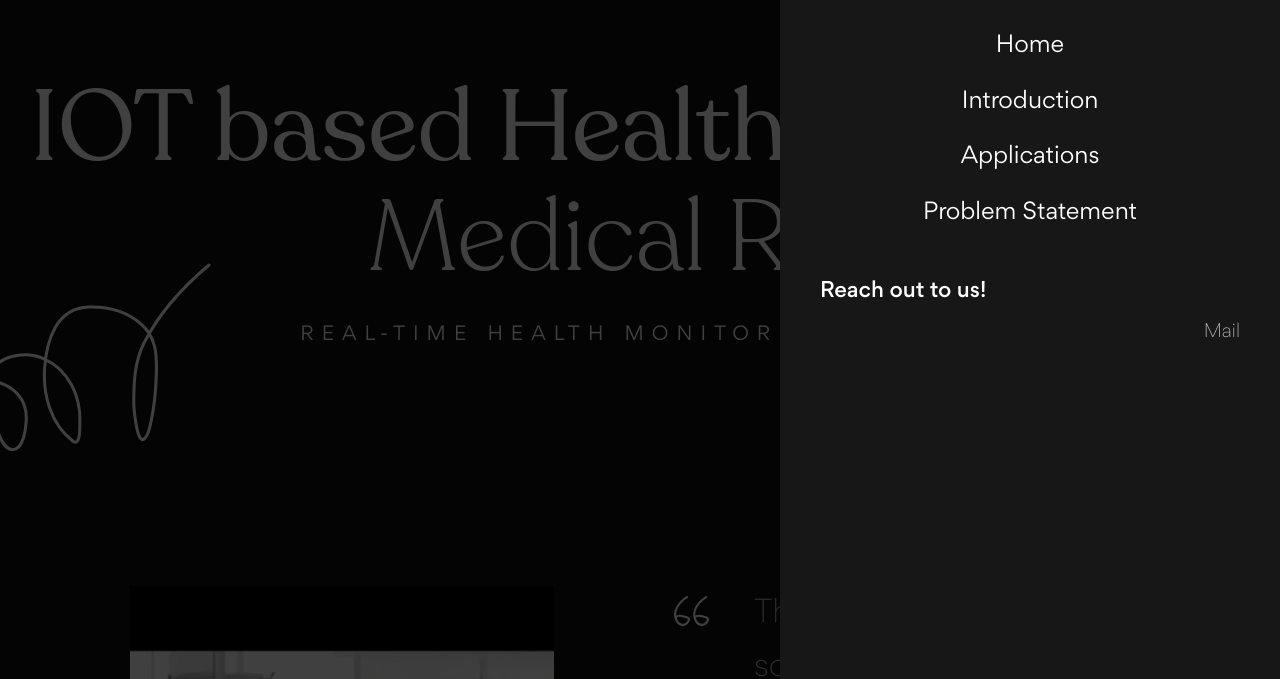
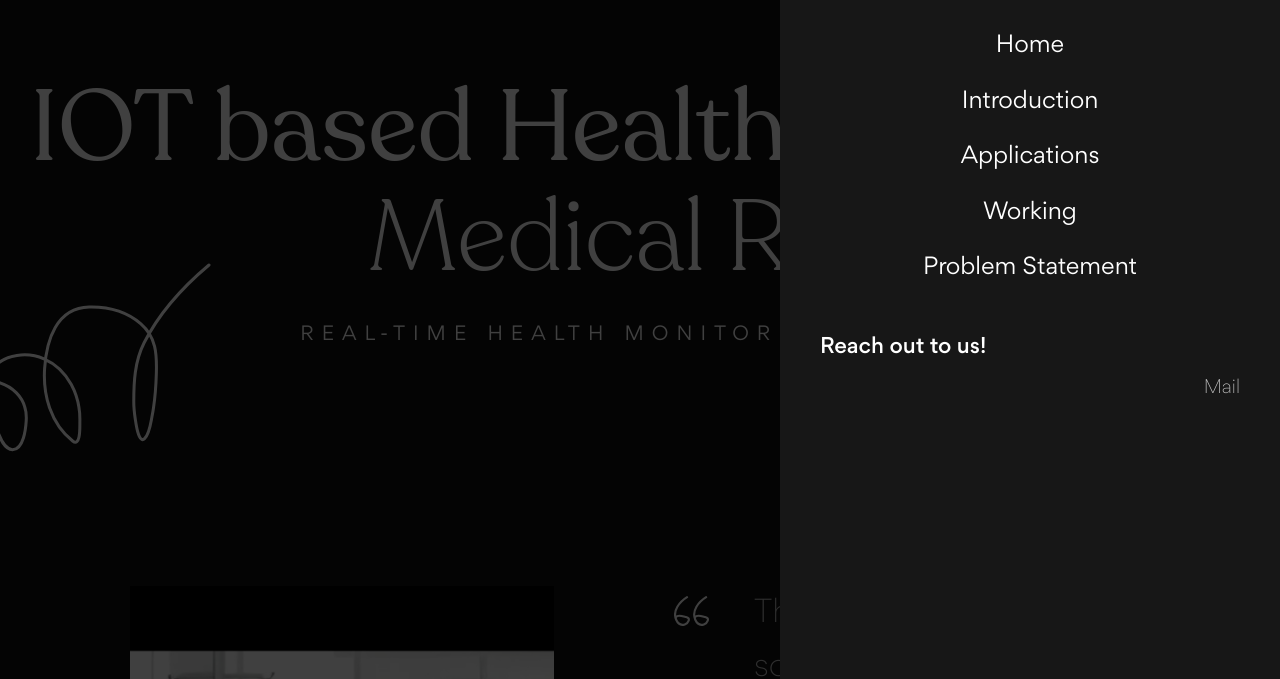
Before and after one commit to atharvguitarist/IOT-Based-Health-Monitor, a plain HTML site: page index.html in a window 1280 px wide. Both pictures are taken after a click on the button "open menu". Shown: the part 102-781 px from the top of the page. Drawn offline with Linux system fonts and the light colour scheme.

Commit message:
Update index.html

```diff
--- a/index.html
+++ b/index.html
@@ -87,6 +87,10 @@
 
           <li class="navbar-item">
             <a href="#portfolio" class="navbar-link" data-nav-link>Applications</a>
+          </li>
+
+          <li class="navbar-item">
+            <a href="#extra-pages" class="navbar-link" data-nav-link>Working</a>
           </li>
 
           <li class="navbar-item">
```
